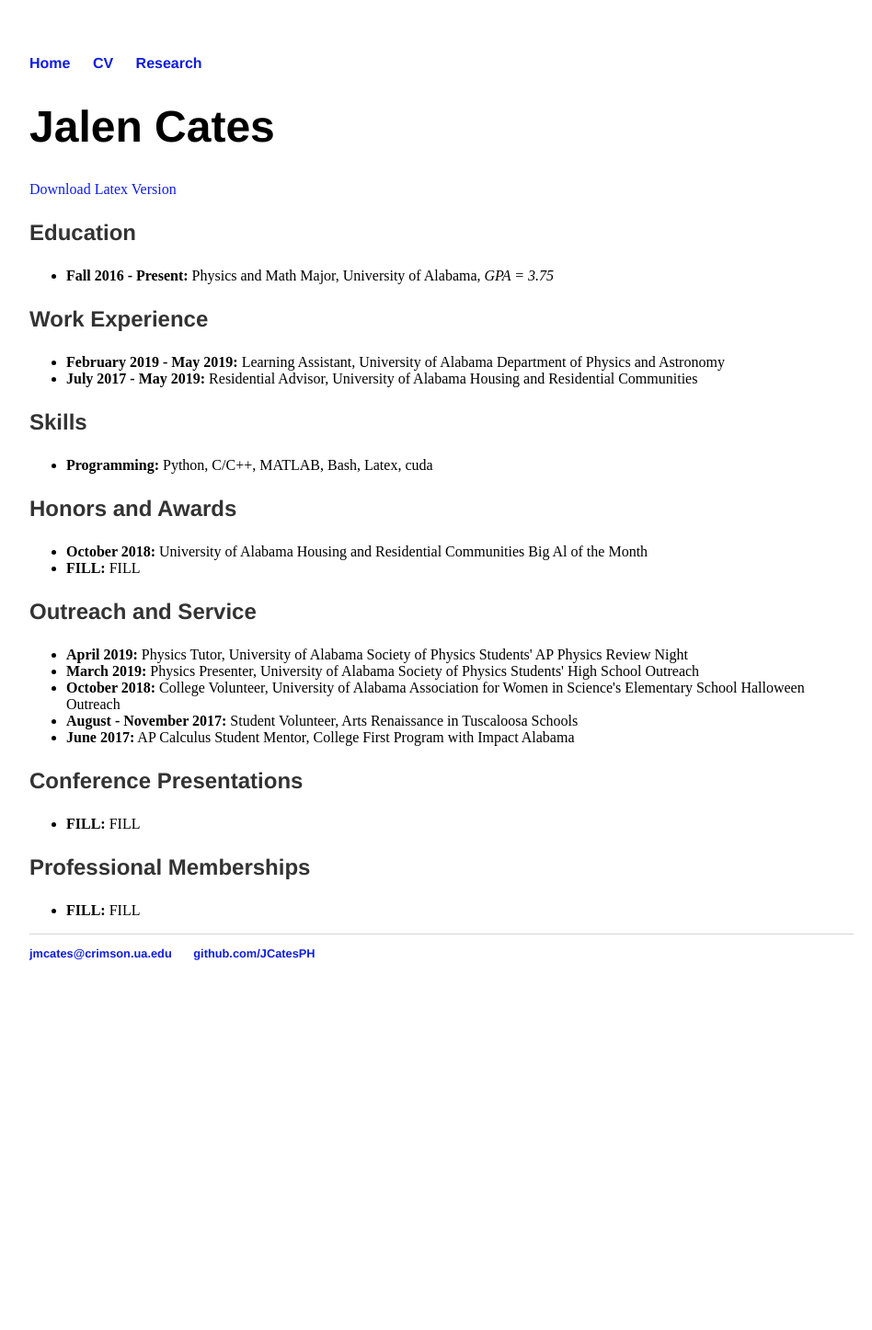
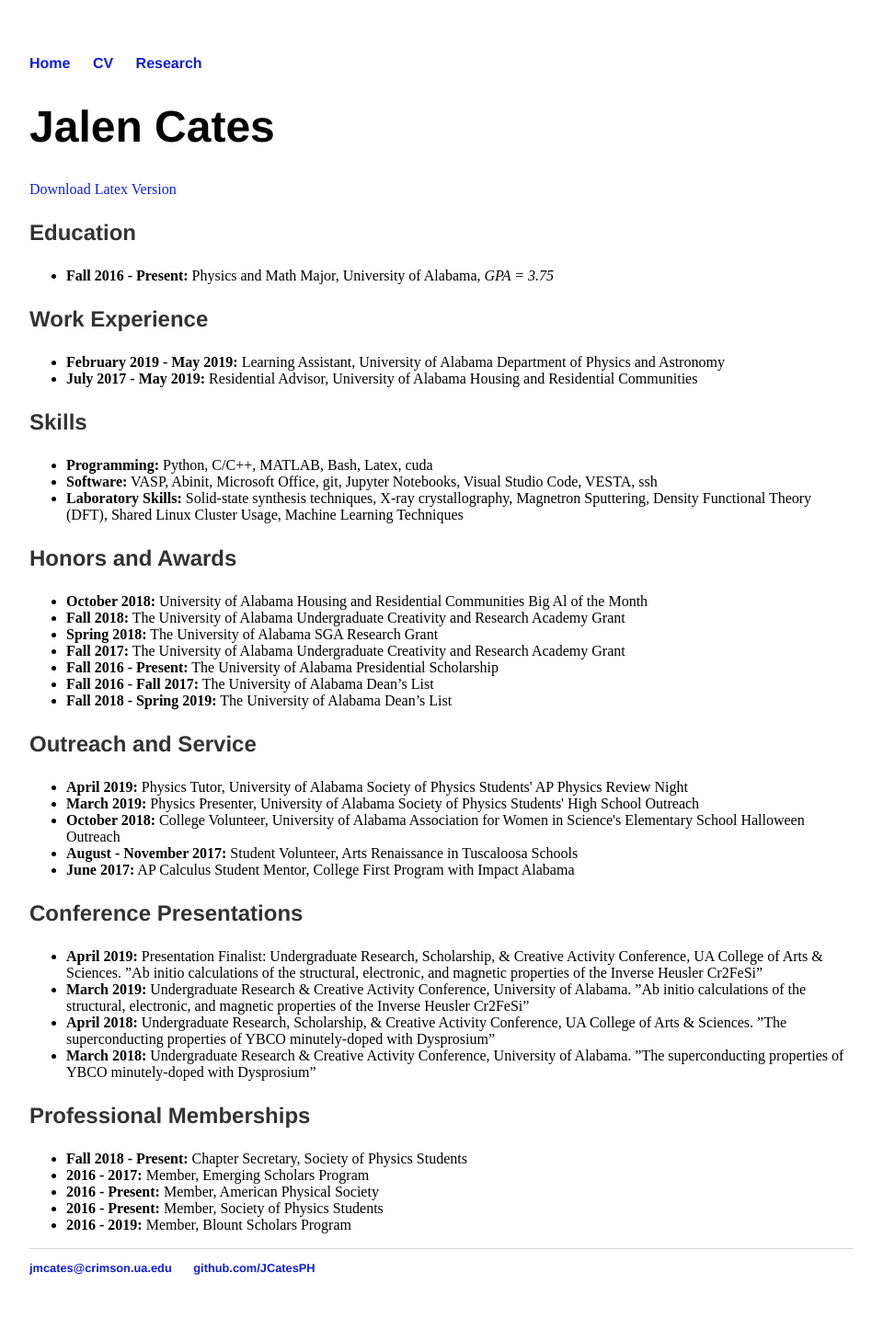
Before and after one commit to JCatesPH/JCatesPH.github.io, a Jekyll site: the page built from cv/index.html, in a window 1280 px wide. Shown: the whole page at 92% size, without its empty margins (160-1108 px from the left). Built offline with Jekyll 4.4.1, drawn with Linux system fonts in a browser that asks for light colours; before the commit the page ends 1104 px from its top, so only the background shows below that.

Commit message:
Finishing up the CV import for now

```diff
--- a/cv/index.html
+++ b/cv/index.html
@@ -28,6 +28,12 @@ title: Jalen Cates, Physics Student
 		<li><b>Programming:</b>
 			Python, C/C++, MATLAB, Bash, Latex, cuda
 		</li>
+		<li><b>Software:</b>
+			VASP, Abinit, Microsoft Office, git, Jupyter Notebooks, Visual Studio Code, VESTA, ssh
+		</li>
+		<li><b>Laboratory Skills:</b>
+			Solid-state synthesis techniques, X-ray crystallography, Magnetron Sputtering, Density Functional Theory (DFT), Shared Linux Cluster Usage, Machine Learning Techniques
+		</li>
 	</ul>
 
 	<h3>Honors and Awards</h3>
@@ -35,8 +41,23 @@ title: Jalen Cates, Physics Student
 		<li><b>October 2018:</b>
 			University of Alabama Housing and Residential Communities Big Al of the Month
 		</li>
-		<li><b>FILL:</b>
-			FILL
+		<li><b>Fall 2018:</b>
+			The University of Alabama Undergraduate Creativity and Research Academy Grant
+		</li>
+		<li><b>Spring 2018:</b>
+			The University of Alabama SGA Research Grant
+		</li>
+		<li><b>Fall 2017:</b>
+			The University of Alabama Undergraduate Creativity and Research Academy Grant
+		</li>
+		<li><b>Fall 2016 - Present:</b>
+			The University of Alabama Presidential Scholarship
+		</li>
+		<li><b>Fall 2016 - Fall 2017:</b>
+			The University of Alabama Dean’s List
+		</li>
+		<li><b>Fall 2018 - Spring 2019:</b>
+			The University of Alabama Dean’s List
 		</li>
 	</ul>
 
@@ -61,15 +82,36 @@ title: Jalen Cates, Physics Student
 
 	<h3>Conference Presentations</h3>
 	<ul>
-		<li><b>FILL:</b>
-			FILL
+		<li><b>April 2019:</b>
+			Presentation Finalist: Undergraduate Research, Scholarship, & Creative Activity Conference, UA College of Arts & Sciences. ”Ab initio calculations of the structural, electronic, and magnetic properties of the Inverse Heusler Cr2FeSi”
+		</li>
+		<li><b>March 2019:</b>
+			Undergraduate Research & Creative Activity Conference, University of Alabama. ”Ab initio calculations of the structural, electronic, and magnetic properties of the Inverse Heusler Cr2FeSi”
+		</li>
+		<li><b>April 2018:</b>
+			Undergraduate Research, Scholarship, & Creative Activity Conference, UA College of Arts & Sciences. ”The superconducting properties of YBCO minutely-doped with Dysprosium”
+		</li>
+		<li><b>March 2018:</b>
+			Undergraduate Research & Creative Activity Conference, University of Alabama. ”The superconducting properties of YBCO minutely-doped with Dysprosium”
 		</li>
 	</ul>
 
 	<h3>Professional Memberships</h3>
 	<ul>
-		<li><b>FILL:</b>
-			FILL
+		<li><b>Fall 2018 - Present:</b>
+			Chapter Secretary, Society of Physics Students
+		</li>
+		<li><b>2016 - 2017:</b>
+			Member, Emerging Scholars Program
+		</li>
+		<li><b>2016 - Present:</b>
+			Member, American Physical Society
+		</li>
+		<li><b>2016 - Present:</b>
+			Member, Society of Physics Students
+		</li>
+		<li><b>2016 - 2019:</b>
+			Member, Blount Scholars Program
 		</li>
 	</ul>
 
```
